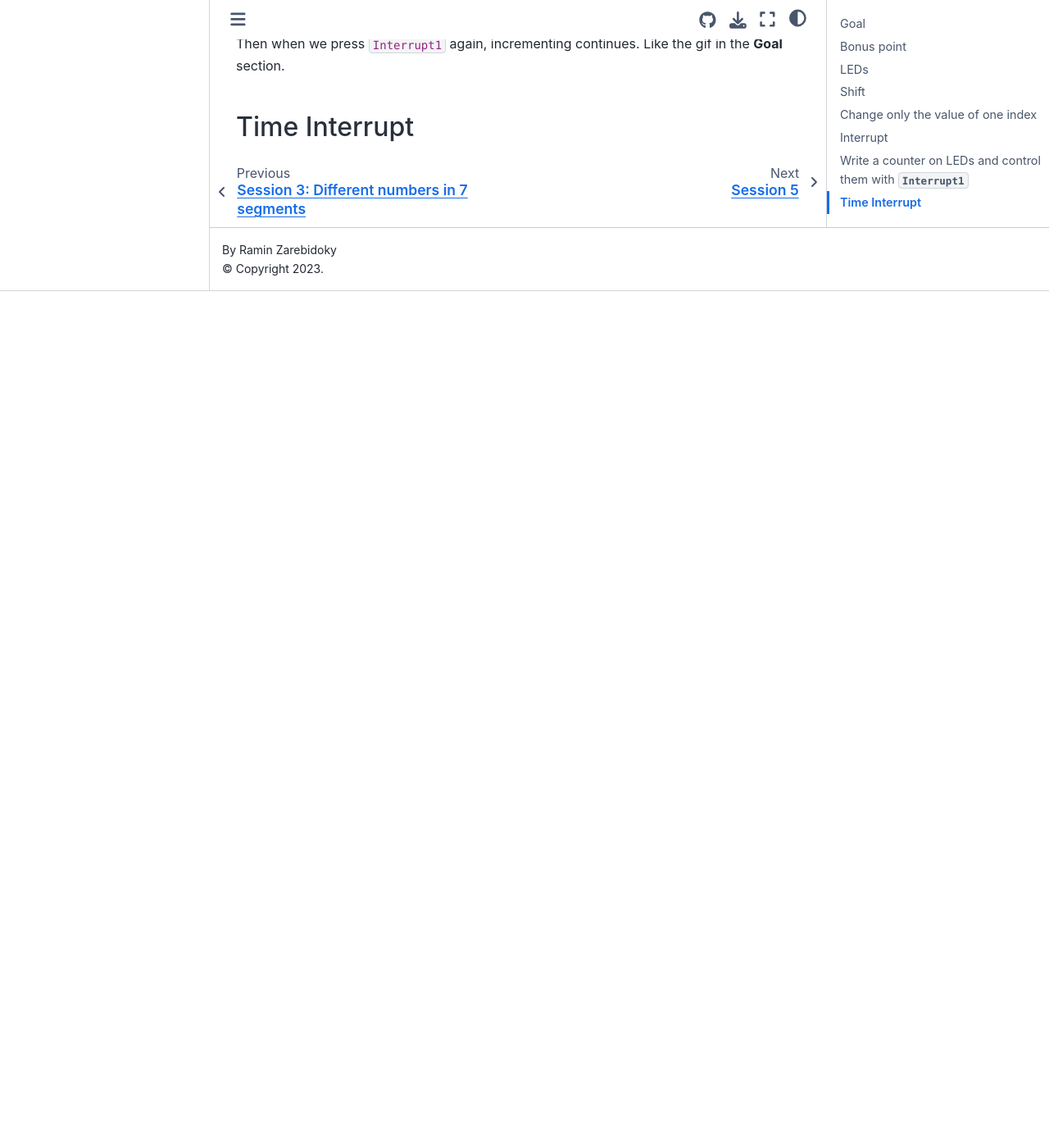
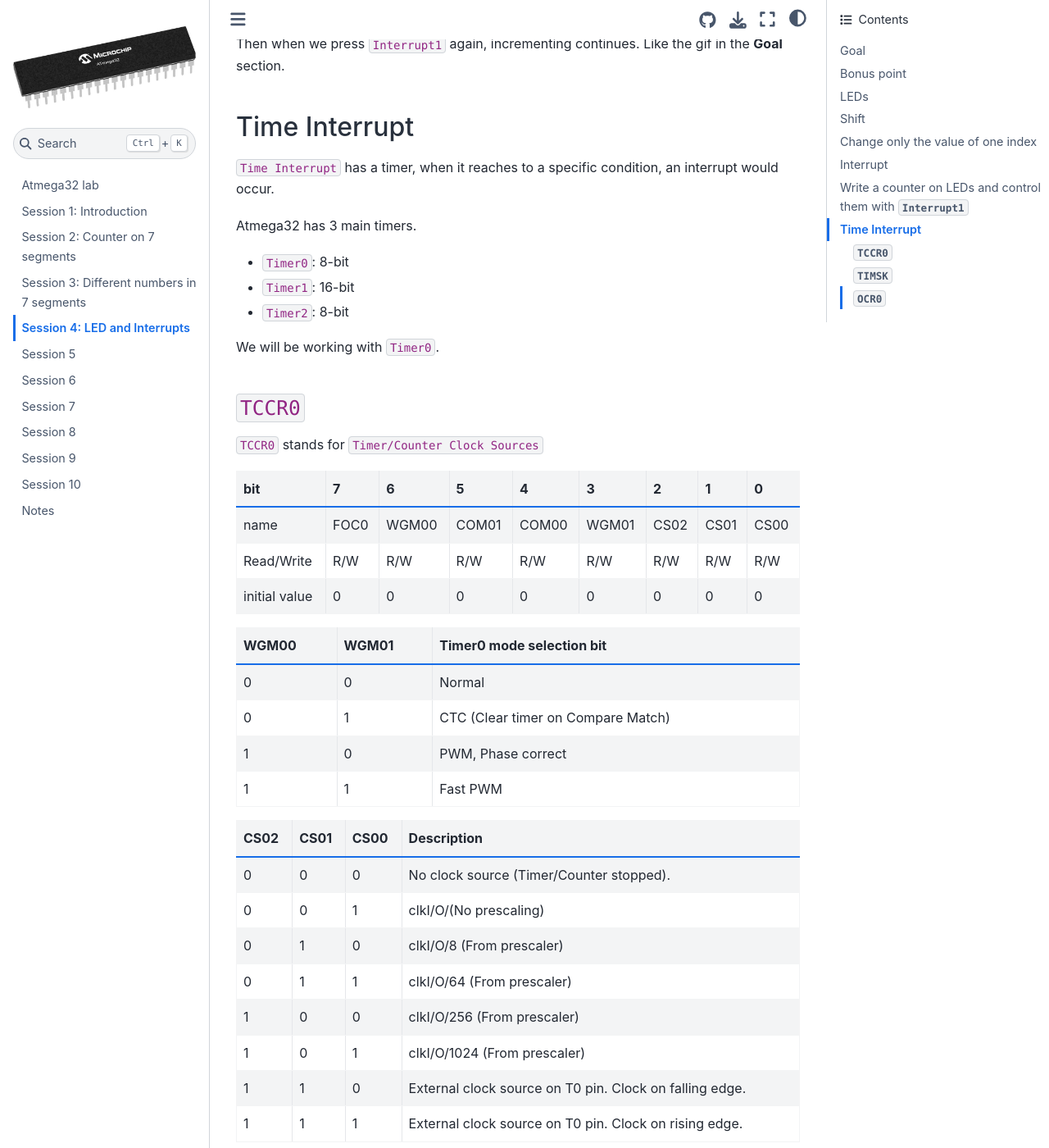
Before and after one commit to LiterallyTheOne/atmega32_lab, a Jupyter Book: the page built from docs/session_4.md, in a window 1280 px wide and 1400 px high, scrolled down 5343 px. Shown: the whole window at 82% size. Built offline with Jupyter Book 1.0.4 settings and Sphinx 7.4.7 and the Sphinx Book theme 1.1.4, drawn with Linux system fonts in a browser that asks for light colours; before the commit the page ends 5698 px from its top, so only the background shows below that; some of the changed text lies outside the part shown.

Commit message:
Add some explanation about time interrupt

```diff
--- a/docs/session_4.md
+++ b/docs/session_4.md
@@ -215,3 +215,56 @@
 Like the gif in the **Goal** section.
 
 ## Time Interrupt
+
+`Time Interrupt` has a timer, when it reaches
+to a specific condition, an interrupt would occur.
+
+Atmega32 has 3 main timers.
+
+* `Timer0`: 8-bit
+* `Timer1`: 16-bit
+* `Timer2`: 8-bit
+
+We will be working with `Timer0`.
+
+### `TCCR0`
+
+`TCCR0` stands for `Timer/Counter Clock Sources`
+
+| bit           | 7    | 6     | 5     | 4     | 3     | 2    | 1    | 0    |
+|---------------|------|-------|-------|-------|-------|------|------|------|
+| name          | FOC0 | WGM00 | COM01 | COM00 | WGM01 | CS02 | CS01 | CS00 |
+| Read/Write    | R/W  | R/W   | R/W   | R/W   | R/W   | R/W  | R/W  | R/W  |
+| initial value | 0    | 0     | 0     | 0     | 0     | 0    | 0    | 0    |
+
+| WGM00 | 	WGM01 | 	Timer0 mode selection bit         |
+|-------|--------|------------------------------------|
+| 0	    | 0      | 	Normal                            |
+| 0	    | 1	     | CTC (Clear timer on Compare Match) |
+| 1	    | 0      | 	PWM, Phase correct                |
+| 1	    | 1	     | Fast PWM                           |
+
+| CS02 | CS01 | CS00 | Description                                             |
+|------|------|------|---------------------------------------------------------|
+| 0    | 0    | 0    | No clock source (Timer/Counter stopped).                |
+| 0    | 0    | 1    | clkI/O/(No prescaling)                                  |
+| 0    | 1    | 0    | clkI/O/8 (From prescaler)                               |
+| 0    | 1    | 1    | clkI/O/64 (From prescaler)                              |
+| 1    | 0    | 0    | clkI/O/256 (From prescaler)                             |
+| 1    | 0    | 1    | clkI/O/1024 (From prescaler)                            |
+| 1    | 1    | 0    | External clock source on T0 pin. Clock on falling edge. |
+| 1    | 1    | 1    | External clock source on T0 pin. Clock on rising edge.  |
+
+### `TIMSK`
+
+`TIMSK` stands for `Timer/Counter Interrupt Mask Register`
+
+| bit           | 7     | 6     | 5      | 4      | 3      | 2     | 1     | 0     |
+|---------------|-------|-------|--------|--------|--------|-------|-------|-------|
+| name          | OCIE2 | TOIE2 | TICIE1 | OCIE1A | OCIE1B | TOIE1 | OCIE0 | TOIE0 |
+| Read/Write    | R/W   | R/W   | R/W    | R/W    | R/W    | R/W   | R/W   | R/W   |
+| initial value | 0     | 0     | 0      | 0      | 0      | 0     | 0     | 0     |
+
+### `OCR0`
+
+`OCR` stands for `Output Compare Register`.
```
